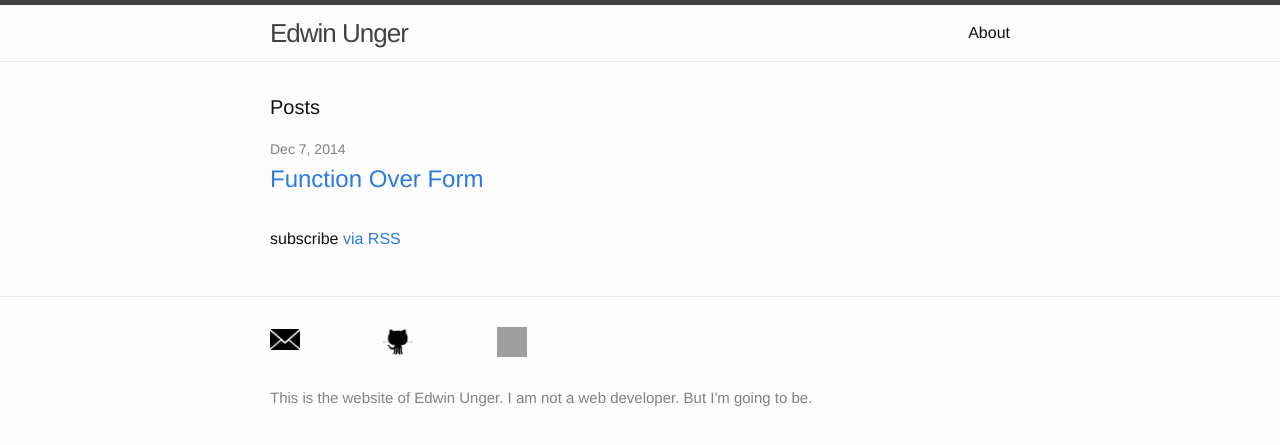
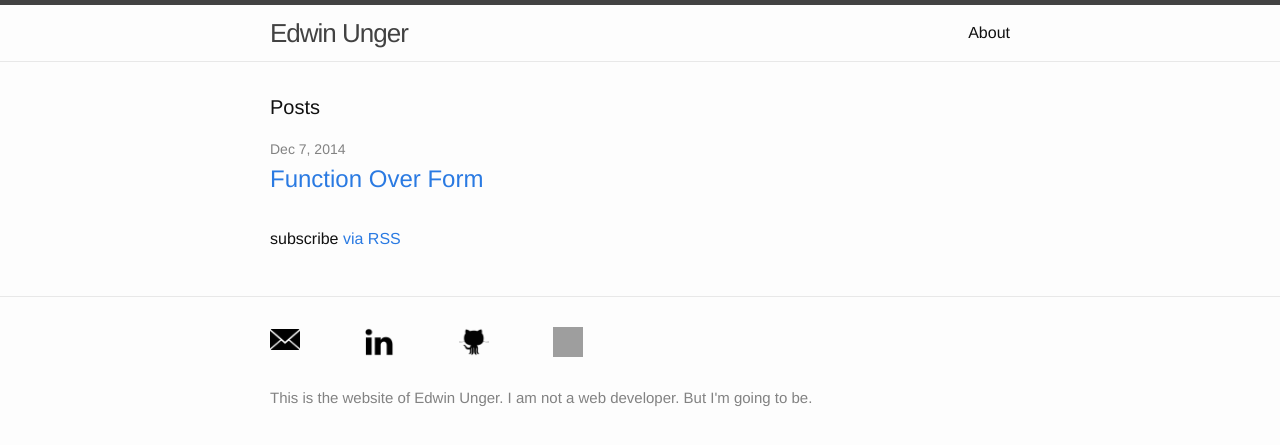
Before and after one commit to edwinunger/edwinunger.github.io, a Jekyll site: the page built from index.html, in a window 1280 px wide. Shown: the top 445 px of the page. Built offline with Jekyll 4.4.1, drawn with Linux system fonts in a browser that asks for light colours; grey boxes are pictures that could not be loaded.

Commit message:
HTML Footer

```diff
--- a/_includes/footer.html
+++ b/_includes/footer.html
@@ -7,7 +7,7 @@
       <div class="footer-col  footer-col-1">
         <ul class="contact-list">
           <li>
-            <a href="mailto: {{ site.email }}m/{{ site.email }}">
+            <a href="mailto: {{ site.email }}">
               <span class="icon  icon--email">
                 <img src = "/images/email.png" height = "21" width = "30">
               </span>
@@ -17,6 +17,18 @@
       </div>
 
       <div class="footer-col  footer-col-2">
+        <ul class="social-media-list">
+          <li>
+            <a href = "https://www.linkedin.com/pub/edwin-unger/91/b04/51b">
+              <span class="icon  icon--linkedin">
+                <img src = "/images/linkedin.png" height = "30" width = "30">
+              </span>
+            </a>
+          </li>
+        </ul>
+      </div>
+
+      <div class="footer-col  footer-col-3">
         <ul class="social-media-list">
           {% if site.github_username %}
           <li>
@@ -30,7 +42,7 @@
         </ul>
       </div>
 
-      <div class="footer-col  footer-col-3">
+      <div class="footer-col  footer-col-4">
         <ul class="social-media-list">
           {% if site.twitter_username %}
           <li>
@@ -44,7 +56,7 @@
         </ul>
       </div>
 
-      <div class="footer-col  footer-col-8">
+      <div class="footer-col  footer-col-9">
         <p class="text">{{ site.description }}</p>
       </div>
     </div>
--- a/_sass/_layout.scss
+++ b/_sass/_layout.scss
@@ -121,41 +121,46 @@
 }
 
 .footer-col-1 {
-    width: -webkit-calc(15% - (#{$spacing-unit} / 2));
-    width:         calc(15% - (#{$spacing-unit} / 2));
+    width: -webkit-calc(12.5% - (#{$spacing-unit} / 2));
+    width:         calc(12.5% - (#{$spacing-unit} / 2));
 }
 
 .footer-col-2 {
-    width: -webkit-calc(15% - (#{$spacing-unit} / 2));
-    width:         calc(15% - (#{$spacing-unit} / 2));
+    width: -webkit-calc(12.5% - (#{$spacing-unit} / 2));
+    width:         calc(12.5% - (#{$spacing-unit} / 2));
 }
 
 .footer-col-3 {
-    width: -webkit-calc(15% - (#{$spacing-unit} / 2));
-    width:         calc(15% - (#{$spacing-unit} / 2));
+    width: -webkit-calc(12.5% - (#{$spacing-unit} / 2));
+    width:         calc(12.5% - (#{$spacing-unit} / 2));
 }
 
 .footer-col-4 {
-    width: -webkit-calc(15% - (#{$spacing-unit} / 2));
-    width:         calc(15% - (#{$spacing-unit} / 2));
+    width: -webkit-calc(12.5% - (#{$spacing-unit} / 2));
+    width:         calc(12.5% - (#{$spacing-unit} / 2));
 }
 
 .footer-col-5 {
-    width: -webkit-calc(15% - (#{$spacing-unit} / 2));
-    width:         calc(15% - (#{$spacing-unit} / 2));
+    width: -webkit-calc(12.5% - (#{$spacing-unit} / 2));
+    width:         calc(12.5% - (#{$spacing-unit} / 2));
 }
 
 .footer-col-6 {
-    width: -webkit-calc(15% - (#{$spacing-unit} / 2));
-    width:         calc(15% - (#{$spacing-unit} / 2));
+    width: -webkit-calc(12.5% - (#{$spacing-unit} / 2));
+    width:         calc(12.5% - (#{$spacing-unit} / 2));
 }
 
 .footer-col-7 {
-    width: -webkit-calc(15% - (#{$spacing-unit} / 2));
-    width:         calc(15% - (#{$spacing-unit} / 2));
+    width: -webkit-calc(12.5% - (#{$spacing-unit} / 2));
+    width:         calc(12.5% - (#{$spacing-unit} / 2));
 }
 
 .footer-col-8 {
+    width: -webkit-calc(12.5% - (#{$spacing-unit} / 2));
+    width:         calc(12.5% - (#{$spacing-unit} / 2));
+}
+
+.footer-col-9 {
     width: -webkit-calc(100% - (#{$spacing-unit} / 2));
     width:         calc(100% - (#{$spacing-unit} / 2));
 }
@@ -167,12 +172,13 @@
     .footer-col-4,
     .footer-col-5,
     .footer-col-6,
-    .footer-col-7 {
+    .footer-col-7
+    .footer-col-8 {
         width: -webkit-calc(50% - (#{$spacing-unit} / 2));
         width:         calc(50% - (#{$spacing-unit} / 2));
     }
 
-    .footer-col-8 {
+    .footer-col-9 {
         width: -webkit-calc(100% - (#{$spacing-unit} / 2));
         width:         calc(100% - (#{$spacing-unit} / 2));
     }
```
